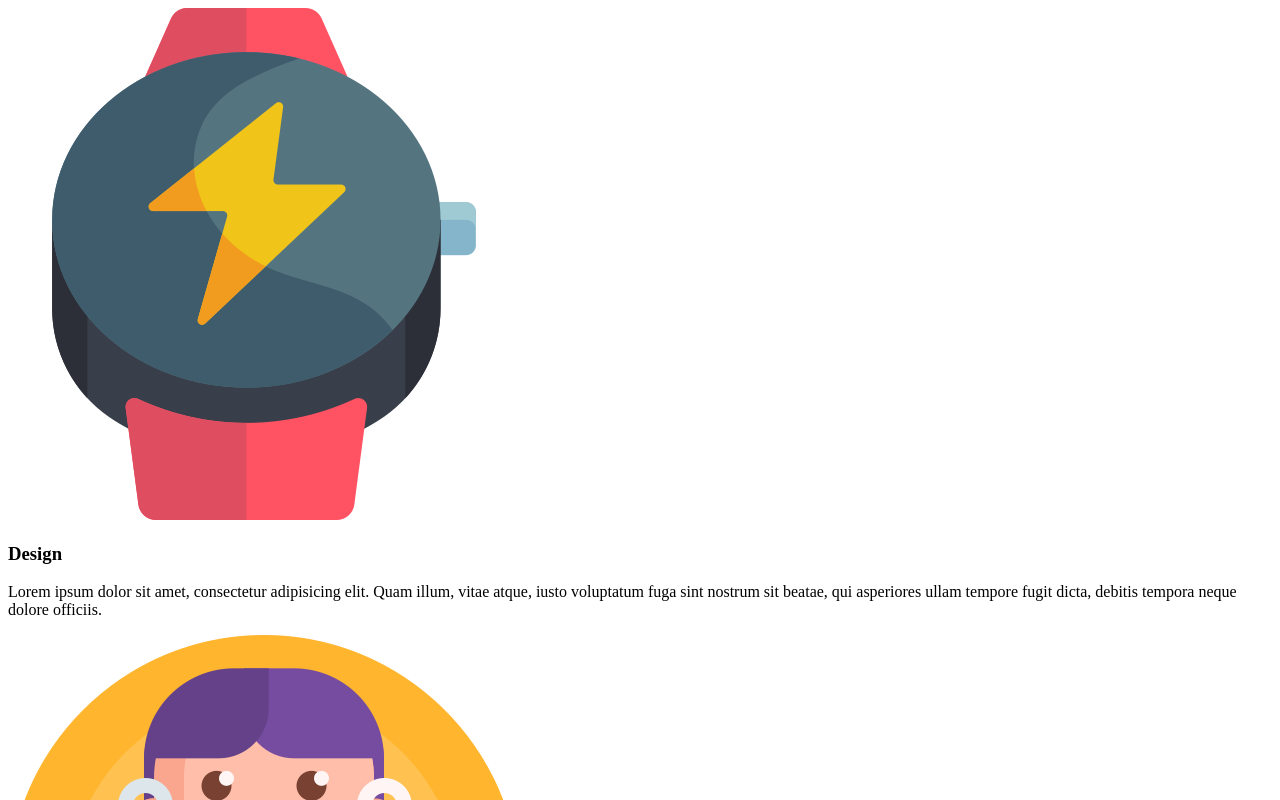
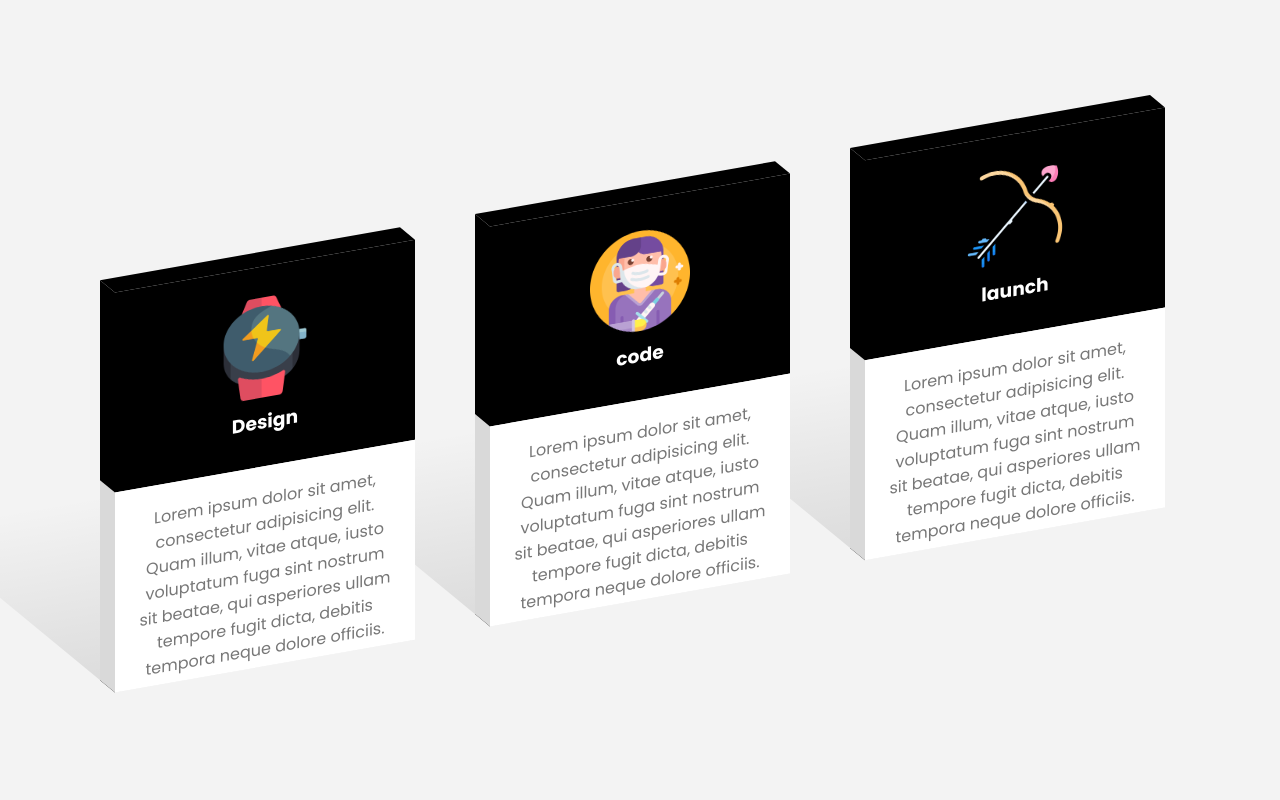
Before and after one commit to manish005/card-animation, a plain HTML site: page index.html in a window 1280 px wide. Shown: the top 800 px of the page. Drawn offline with Linux system fonts and the light colour scheme.

Commit message:
Update index.html

```diff
--- a/index.html
+++ b/index.html
@@ -2,7 +2,143 @@
 <html>
 <head>
 	<title>Isometric Cards</title>
-	<link rel="stylesheet" type="text/css" href="css/style.css">
+	<style>
+	@import url('https://fonts.googleapis.com/css?family=Poppins:400,500,600,700,900');
+
+
+*{
+	margin: 0;
+	padding: 0;
+	box-sizing: border-box;
+	font-family: 'Poppins',sans-serif;
+}
+body{
+	display: flex;
+	justify-content: center;
+	min-height: 100vh;
+	background: #f3f3f3;
+	overflow: hidden;
+}
+.container{
+	top: 200px;
+	position: relative;
+	width: 1050px;
+	display: flex;
+	flex-wrap: wrap;
+	justify-content: space-between;
+	transform: skewY(-10deg);
+
+}
+.container .card{
+	position: relative;
+	width: 300px;
+	height: 400px;
+	background: #fff;
+	transition: 0.5s;
+}
+.container .card:before
+{
+	content: '';
+	position: absolute;
+	top: -15px;
+	left: 0;
+	width: 100%;
+	height: 15px;
+	background: #000;
+	transform-origin: bottom;
+	transform: skewX(45deg);
+	transition: 0.5s;
+
+}
+
+.container .card:after
+{
+	content: '';
+	position: absolute;
+	top: -15px;
+	left: -15px;
+	width: 15px;
+	height: 50%;
+	background: #000;
+	transform-origin: left;
+	transform: skewY(45deg);
+	transition: 0.5s;
+	border-bottom: 200px solid #d9d9d9;
+
+}
+.container .card:hover
+{
+	transform: translateY(-40px);
+}
+
+.container .card .imgBx
+{
+		position: relative;
+		width: 300px;
+		height: 200px;
+		background: #000;
+		display: flex;
+		justify-content: center;
+		align-items: center;
+		flex-direction: column;
+}
+.container .card .imgBx img
+{
+	max-width: 100px;
+}
+.container .card .imgBx h3{
+	position: relative;
+	color: #fff;
+	margin-top: 10px;
+
+}
+.container .card .content{
+	position: relative;
+	width:100%;
+	height:200px;
+	padding: 20px;
+	color: #777;
+	background: #fff;;
+	text-align: center;
+
+}
+.container .card .content:before{
+	content:'';
+	position: absolute;
+	left:0;
+	bottom: 0;
+	width: 100%;
+	height: 400px;
+	background: linear-gradient(transparent,transparent,rgba(0,0,0,.1));
+	transform-origin:bottom;
+	transform: skewX(45deg);
+	transition: 0.5s;
+	pointer-events: none;
+	z-index: -1;
+}
+.container .card:hover .content:before
+{
+	transform: skewX(45deg) translateY(40px);
+	filter: blur(5px);
+	opacity: 0.5s;
+
+}
+.container .card:nth-child(1)
+{
+	z-index: 3;
+}
+.container .card:nth-child(2)
+{
+	z-index: 2;
+}
+.container .card:nth-child(3)
+{
+	z-index: 1;
+}
+
+
+
+	</style>
 </head>
 <body>
 		<div class="container">
```
